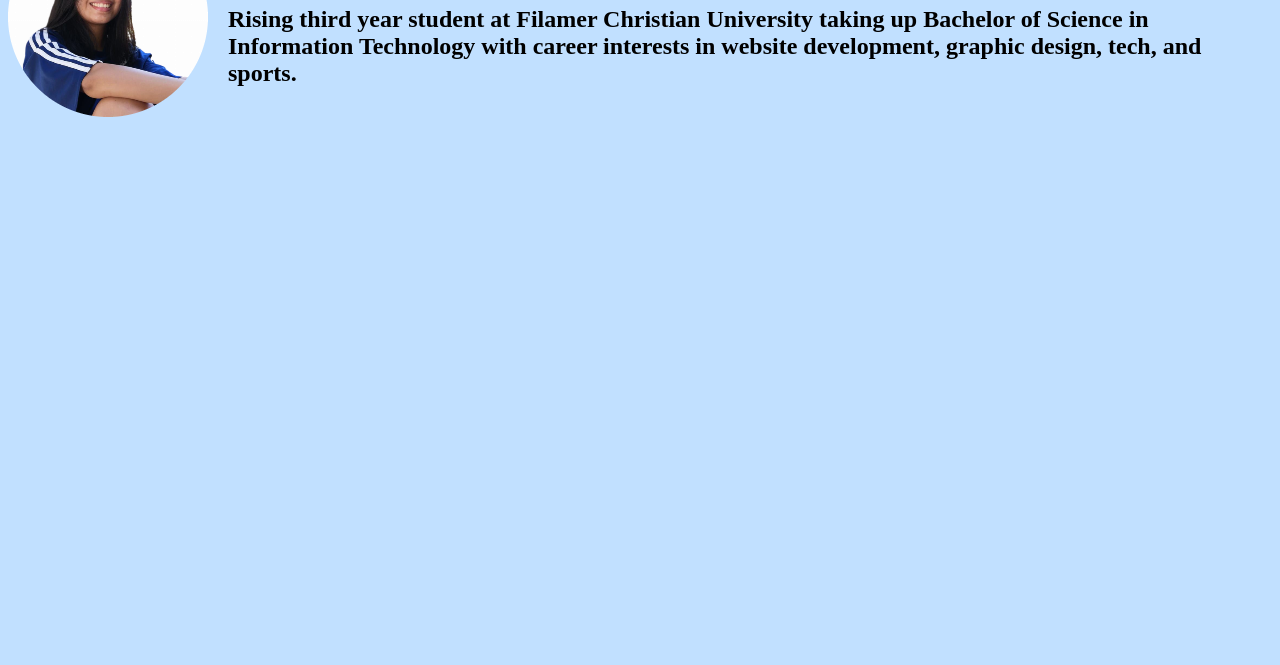
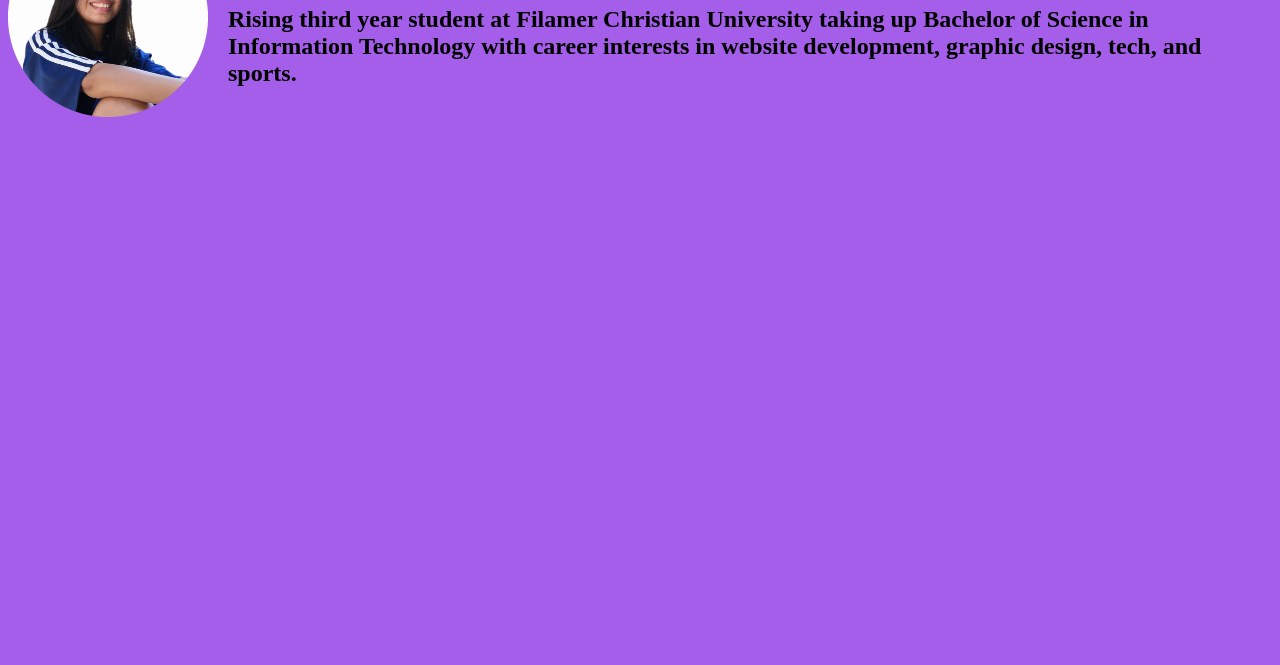
Before and after one commit to w-yap/portfolio, a plain HTML site: page index.html in a window 1280 px wide. Shown: the part 135-800 px from the top of the page. Drawn offline with Linux system fonts and the light colour scheme.

Commit message:
Update index.html

```diff
--- a/index.html
+++ b/index.html
@@ -1,4 +1,4 @@
-<body style="background-color:#C1E0FF;">
+<body style="background-color:#A45EE9;">
     <p>
         <a href="exercise-11-my-portfolio.html">Home</a> |
         <a href="exercises.html">Exercises</a> |
```
